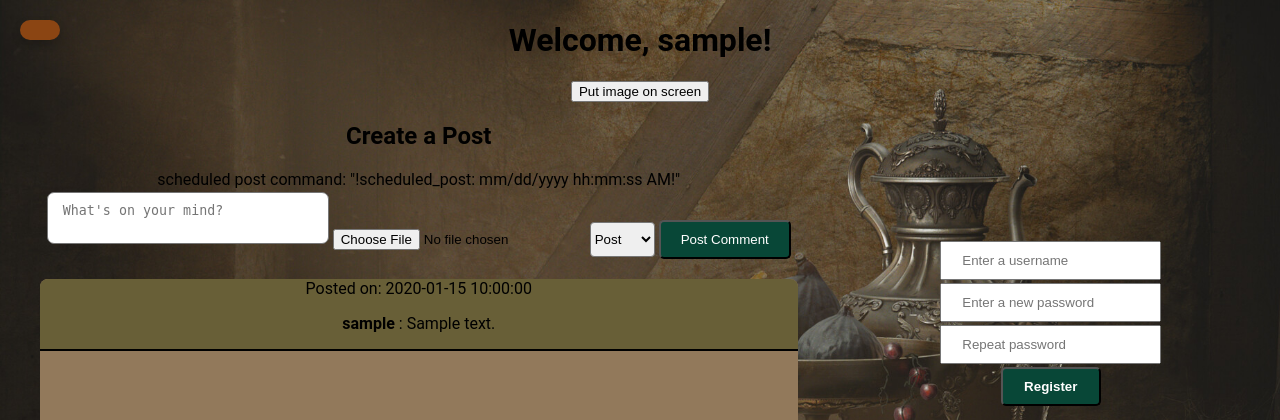
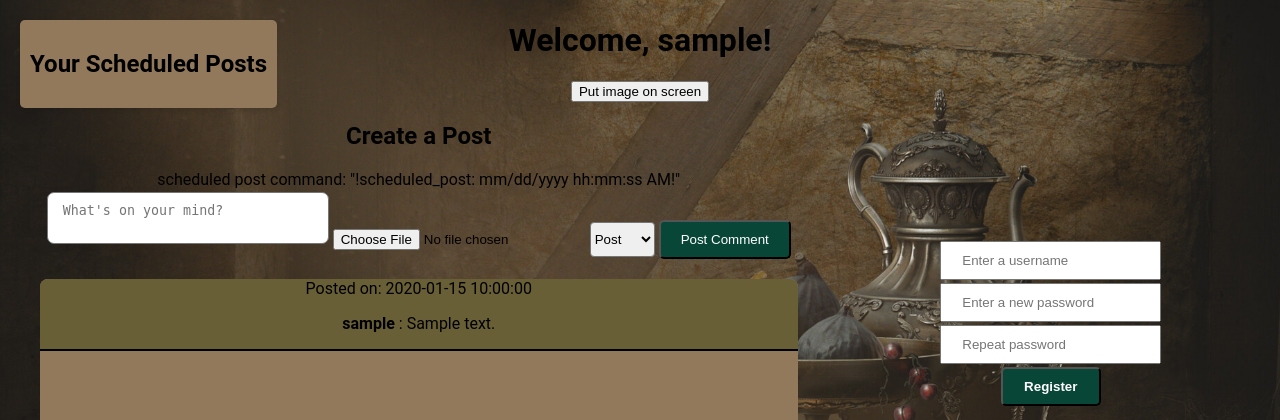
Before and after one commit to NightlessRam/plusminusminus, a Flask app: template app/templates/index.html in a window 1280 px wide. Shown: the top 420 px of the page. Run offline with Flask 3, Linux system fonts and the light colour scheme; the template is opened without the code that fills it: most values are stand-ins (such as "Sample title", 1, 10 or a date in 2020); a database or web service that is not in the repository returns one stand-in record (values such as "Sample title"); some libraries are stand-ins or nearby versions.

Commit message:
timer instead of clock date

```diff
--- a/app/app.py
+++ b/app/app.py
@@ -161,7 +161,7 @@
 
         #scheduled post
         scheduled_time_post = None
-        if content.startswith("!scheduled_post: "):
+        if content.startswith("!scheduled_post: ") and get_username_from_token(token) != 'Guest':
             if not (content[37:40] == "PM!" or content[37:40] == "AM!") or len(content)<=40 or not any(c != ' ' for c in content[40:]):
                 return jsonify(success=False, message="Invalid scheduled time format or no message"), 400
             scheduled_time_post = get_schedule_time(content)
@@ -368,21 +368,24 @@
             print(f"Error retrieving username from token: {e}")
     return username
 
-def emit_server_time():
-    current_time = datetime.now(pytz.timezone('US/Eastern')).strftime("%Y-%m-%d %H:%M:%S")
-    socketio.emit('server_time', {'time': current_time})
 
 def check_schedule_posts():
     while True:
         current_time = datetime.now(pytz.timezone('US/Eastern')).strftime("%m/%d/%Y %I:%M:%S %p")
         scheduled_posts = list(mongo.db.scheduled.find({}))
+        if len(scheduled_posts) == 0:
+            continue
+        for post in scheduled_posts:
+            if 'scheduled_time' in post:
+                time_remaining = max(0, (datetime.strptime(post['scheduled_time'], "%m/%d/%Y %I:%M:%S %p") - datetime.strptime(current_time, "%m/%d/%Y %I:%M:%S %p")).total_seconds())
+                # socketio.emit('update_scheduled_post', {'time_remaining': time_remaining, 'post_id': str(post['_id'])}, namespace='/')
+                socketio.emit('update_scheduled_post', {'time_remaining': time_remaining, 'post_id': str(post['_id'])}, room=post['username'])
 
-        for post in scheduled_posts:
-            if 'scheduled_time' in post and post['scheduled_time'] < current_time:
-                mongo.db.posts.insert_one(post)
-                mongo.db.scheduled.delete_one({'_id': post['_id']})
-                socketio.emit('reload_page', namespace='/')
-        socketio.emit('server_time', {'time': current_time})
+                if post['scheduled_time'] < current_time:
+                    post["created_at"] = datetime.now(pytz.timezone('US/Eastern')).strftime('%Y-%m-%d')
+                    mongo.db.posts.insert_one(post)
+                    mongo.db.scheduled.delete_one({'_id': post['_id']})
+                    socketio.emit('reload_page', namespace='/')
         print(f"Checked for scheduled posts at {current_time}.")
         time.sleep(1)
 
--- a/app/static/css/style.css
+++ b/app/static/css/style.css
@@ -192,16 +192,14 @@
    width: 50%;
 }
 
-#server-time {
+.scheduled_post{
     position: fixed;
     top: 20px;
     left: 20px;
-    background-color: #8B4513;
-    padding: 10px 20px;
-    border-radius: 20px;
-    box-shadow: 0 4px 8px rgba(0, 0, 0, 0.2);
-    font-family: "Arial", sans-serif;
-    font-size: 24px;
-    color: #FFFFFF;
-    text-shadow: 1px 1px 2px rgba(0, 0, 0, 0.3);
+    z-index: 1000;
+    background-color: #92795b; /* Dark brown background */
+    color: #000000; /* White text color */
+    padding: 10px;
+    border-radius: 5px;
+    box-shadow: 0 2px 4px rgba(0, 0, 0, 0.1);
 }
--- a/app/static/js/script.js
+++ b/app/static/js/script.js
@@ -189,13 +189,24 @@
             });
         });
     }
+
+    // Reload the page when requested by the server
     socket.on('reload_page', function() {
         location.reload();
     });
-    socket.on('server_time', function(data) {
-        var timeElement = document.getElementById('server-time');
-        if (timeElement) {
-            timeElement.textContent = data.time;
+
+    socket.on('update_scheduled_post', function(data) {
+        var timeRemaining = data.time_remaining;
+        var postId = data.post_id;
+
+        var remainingTimeElement = document.getElementById(postId + '_remaining');
+        if (remainingTimeElement) {
+            remainingTimeElement.innerText = 'Time remaining: ' + timeRemaining + ' seconds';
+        } else {
+            var newPostElement = document.createElement('div');
+            newPostElement.id = postId + '_remaining';
+            newPostElement.innerText = 'Time remaining: ' + timeRemaining + ' seconds';
+            document.getElementById('scheduledPosts').appendChild(newPostElement);
         }
     });
 });
--- a/app/templates/index.html
+++ b/app/templates/index.html
@@ -12,8 +12,12 @@
     <h1> Welcome, {{ username }}!</h1>
     <button id="toggleButton">Put image on screen</button>
     <img id="toggleImage" src="static/background/avocado.jpg" alt="Test Immage" style="max-width: 40%; height: 30%; margin-left: 30%;">
-    <div id="server-time"></div>
-
+    {% if username != 'Guest' %}
+    <div id="scheduledPostsSection" class="scheduled_post">
+        <h2>Your Scheduled Posts</h2>
+        <div id="scheduledPosts"></div>
+    </div>
+    {% endif %}
 
 <div class="big-container">
     <div class="Post-Container">
```
